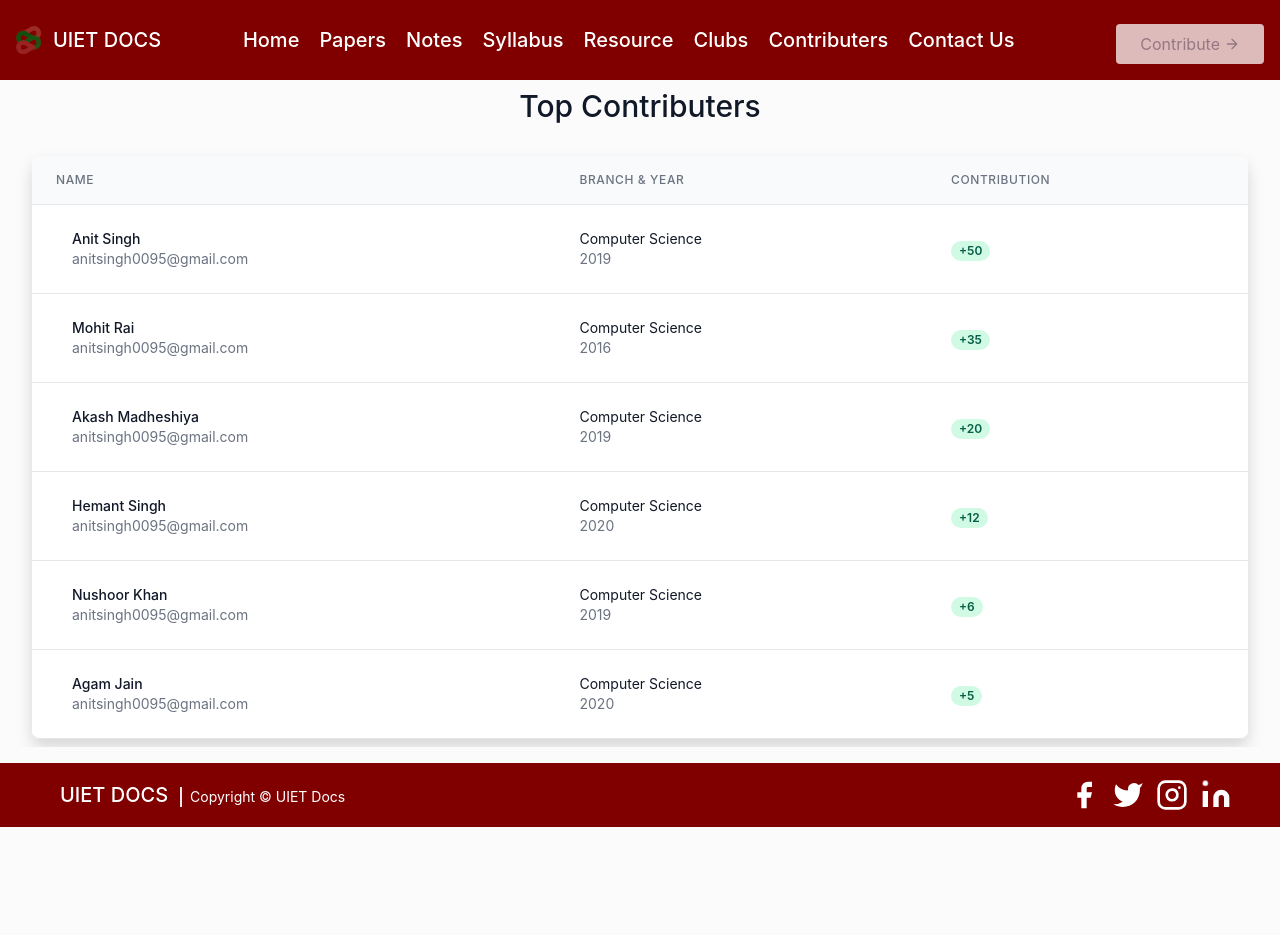
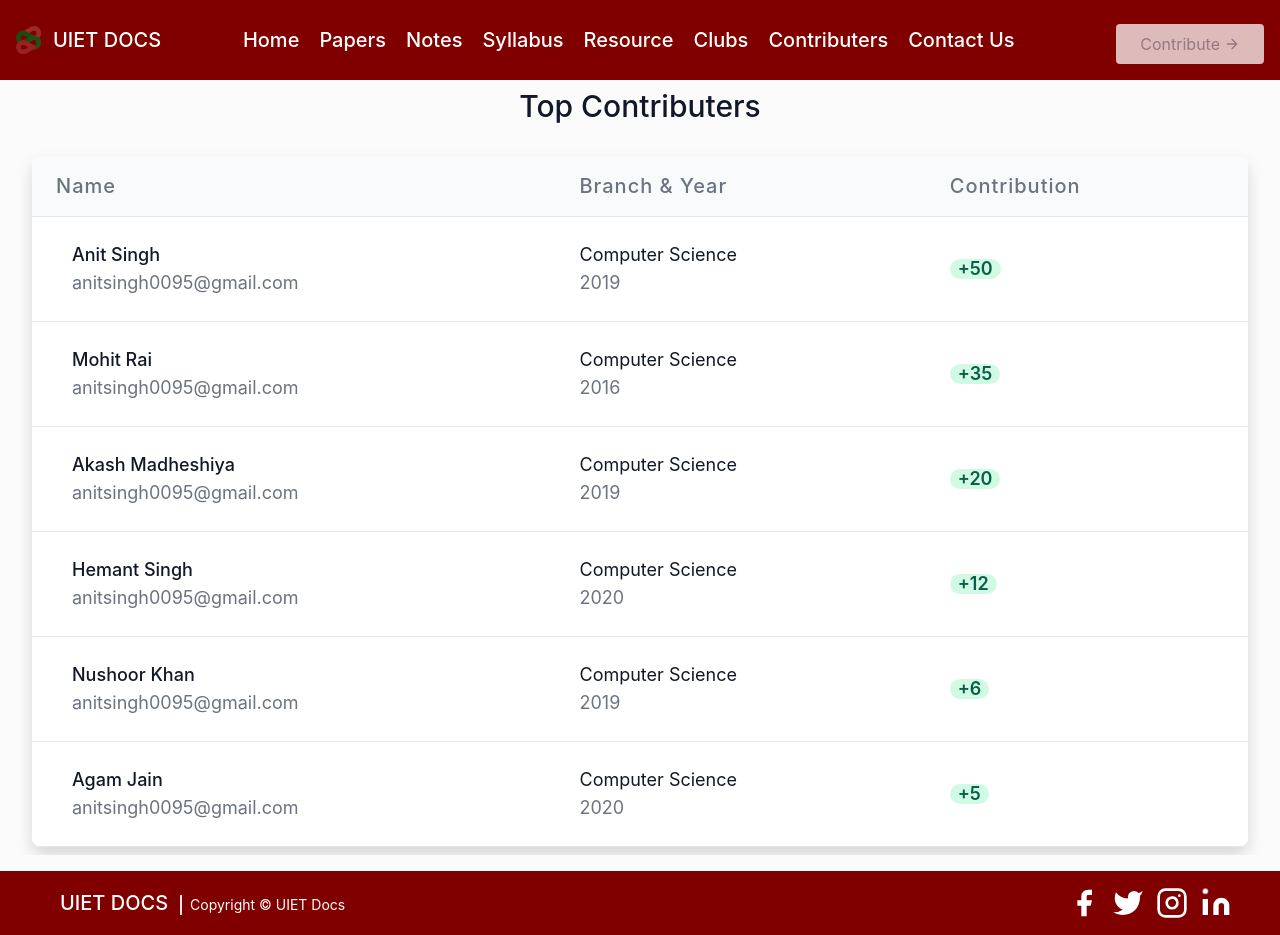
Before and after one commit to ivibhu05/uiet-docs-react, a React (Create React App) app: page /contributers in a window 1280 px wide. Before the commit the page ends 827 px from the top, so only its background shows below. Built offline with nearby package versions, Linux system fonts and the light colour scheme.

Commit message:
Pages Fixed

```diff
--- a/src/components/clubs/index.js
+++ b/src/components/clubs/index.js
@@ -7,7 +7,7 @@ import { WINNER } from '../../utils/contest-winner';
 const Clubs = () => {
   return (
     <div>
-      <h1 className="py-2 sm:text-3xl text-2xl font-medium title-font text-gray-900 text-center">
+      <h1 className="py-4 sm:text-3xl text-2xl font-medium title-font text-gray-900 text-center">
         Evolution (UIET Coding Club)
       </h1>
       <section className="text-gray-600 body-font">
--- a/src/components/contribute/index.js
+++ b/src/components/contribute/index.js
@@ -16,19 +16,19 @@ const Contribute = () => {
                   <tr>
                     <th
                       scope="col"
-                      className="px-6 py-3 text-left text-xs font-medium text-gray-500 uppercase tracking-wider"
+                      className="px-6 py-3 text-left text-xs font-medium text-gray-500  tracking-wider text-xl"
                     >
                       Name
                     </th>
                     <th
                       scope="col"
-                      className="px-6 py-3 text-left text-xs font-medium text-gray-500 uppercase tracking-wider"
+                      className="px-6 py-3 text-left text-xs font-medium text-gray-500  text-xl tracking-wider"
                     >
                       Branch & Year
                     </th>
                     <th
                       scope="col"
-                      className="px-6 py-3 text-left text-xs font-medium text-gray-500 uppercase tracking-wider"
+                      className="px-6 py-3 text-left text-xs font-medium text-gray-500 text-xl  tracking-wider"
                     >
                       Contribution
                     </th>
@@ -40,19 +40,19 @@ const Contribute = () => {
                       <td className="px-6 py-4 whitespace-nowrap">
                         <div className="flex items-center">
                           <div className="ml-4">
-                            <div className="text-sm font-medium text-gray-900">
+                            <div className=" font-medium text-gray-900 text-lg">
                               {name}
                             </div>
-                            <div className="text-sm text-gray-500">{email}</div>
+                            <div className="text-lg text-gray-500">{email}</div>
                           </div>
                         </div>
                       </td>
                       <td className="px-6 py-4 whitespace-nowrap">
-                        <div className="text-sm text-gray-900">{branch}</div>
-                        <div className="text-sm text-gray-500">{year}</div>
+                        <div className="text-lg text-gray-900">{branch}</div>
+                        <div className="text-lg text-gray-500">{year}</div>
                       </td>
                       <td className="px-6 py-4 whitespace-nowrap">
-                        <span className="px-2 inline-flex text-xs leading-5 font-semibold rounded-full bg-green-100 text-green-800">
+                        <span className="px-2 inline-flex text-lg leading-5 font-semibold rounded-full bg-green-100 text-green-800">
                           {score}
                         </span>
                       </td>
--- a/src/components/header/index.js
+++ b/src/components/header/index.js
@@ -34,7 +34,7 @@ const Header = () => {
               </Link>
             ))}
           </nav>
-          <a href="https://www.google.com/" rel="noreferrer" target="_blank">
+          <a href="https://forms.gle/QnnVLMj1eQqocEgC7" rel="noreferrer" target="_blank">
             <button
               style={{ backgroundColor: 'white' }}
               class="animate-pulse inline-flex items-center  border-0 py-2 px-4 focus:outline-none hover:bg-green rounded text-base mt-2 md:mt-0"
```
